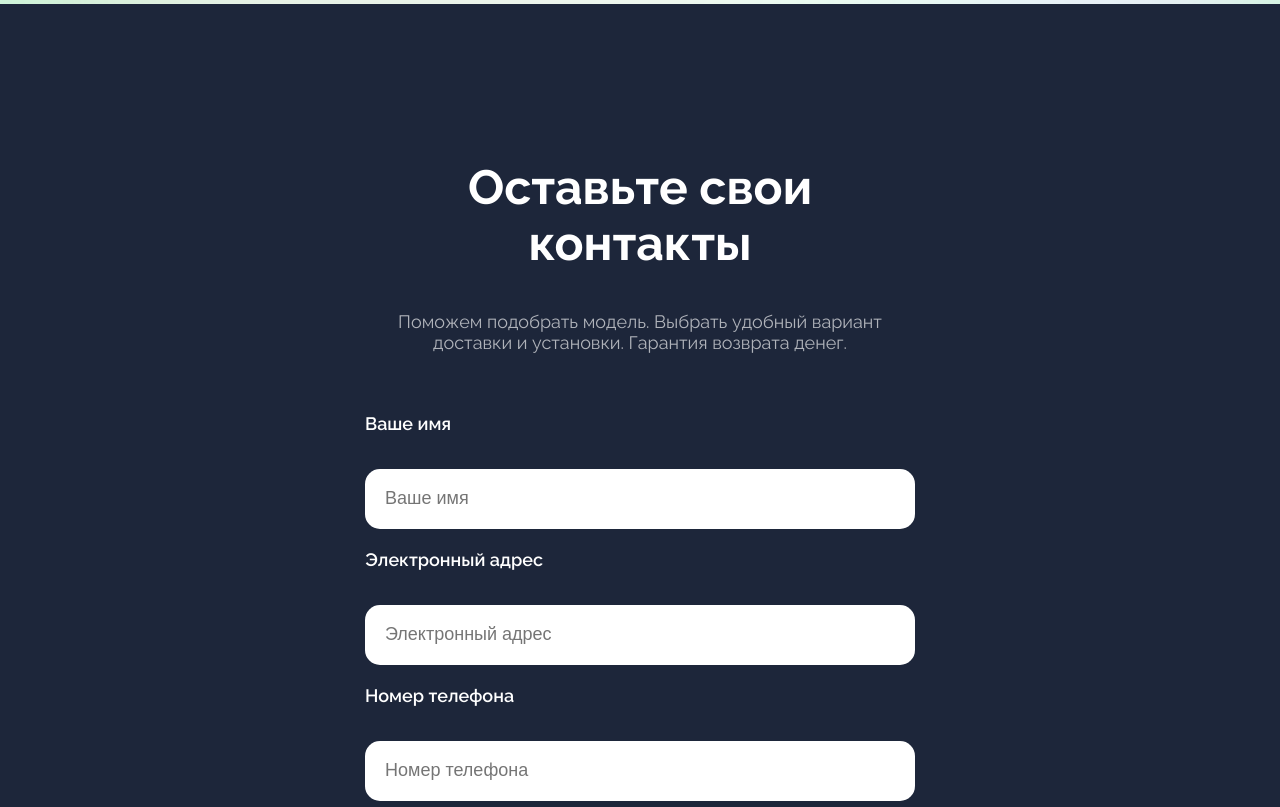
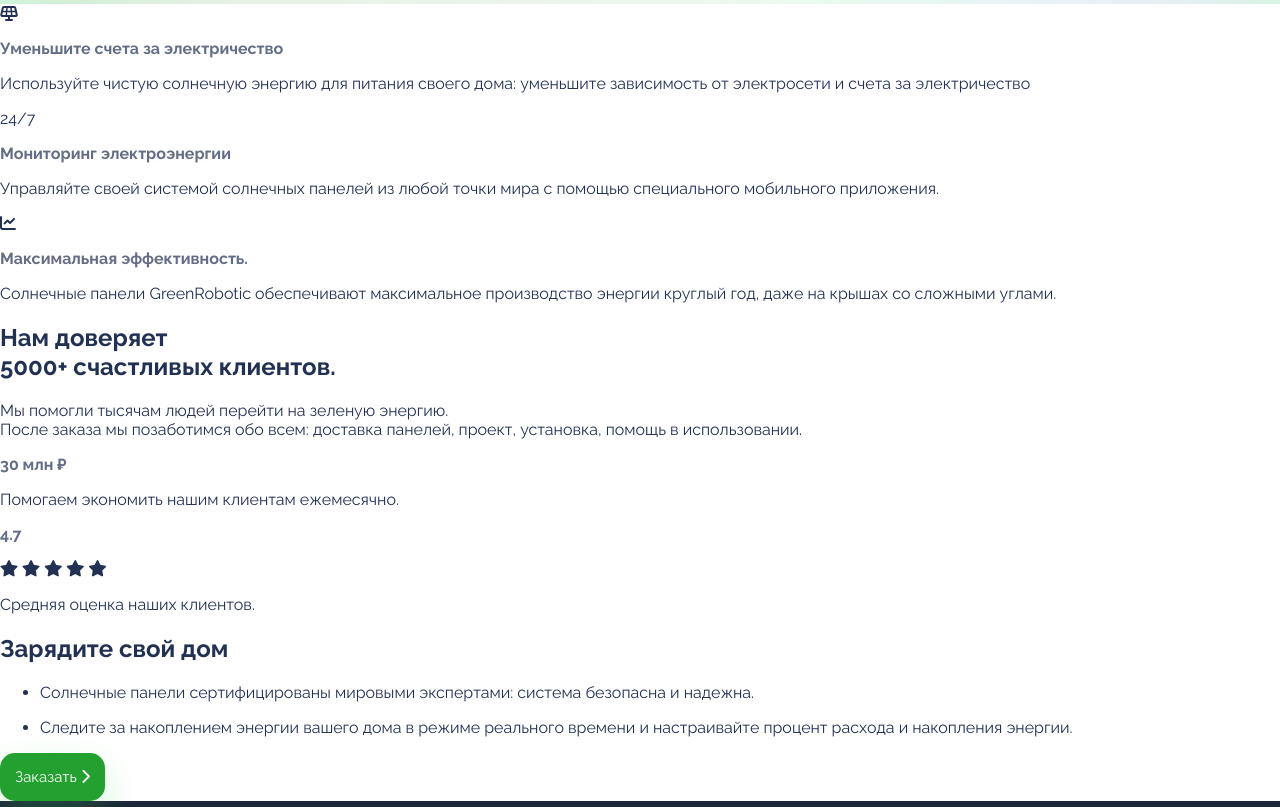
Before and after one commit to komlyanovna/green-corp-landing, a plain HTML site: page index.html in a window 1280 px wide. Shown: the part 693-1500 px from the top of the page. Drawn offline with nearby package versions, Linux system fonts and the light colour scheme; files that its build step writes are made by us from their sources.

Commit message:
добавление 3х секций

```diff
--- a/index.html
+++ b/index.html
@@ -4,7 +4,7 @@
 <head>
     <title>Солнечные батареи GreenCorp</title>
     <meta name="viewport" content="width=device-width, initial-scale=1.0">
-    <link rel="stylesheet" href="fa/all.min.css">
+    <link rel="stylesheet" href="fa/fontawesome-free-5.15.4-web/css/all.min.css">
     <link rel="stylesheet" href="style/main.css">
     <link rel="stylesheet" href="https://cdnjs.cloudflare.com/ajax/libs/animate.css/4.1.1/animate.min.css" />
     <link href="https://fonts.googleapis.com/css2?family=Raleway:wght@100;300;400;500;600;700;800&display=swap"
@@ -30,6 +30,80 @@
             <img src="img/solar-panel.png" class="about__image" alt="Картинка солнечной панели">
         </div>
     </section>
+
+    <div class="features" id="features">
+        <div class="cards">
+            <div class="card">
+                <div class="card__logo card__logo1">
+                    <i class="fas fa-solar-panel"></i>
+                </div>
+                <h3>Уменьшите счета за электричество</h3>
+                <p>Используйте чистую солнечную энергию для питания своего дома: уменьшите зависимость от электросети и
+                    счета за электричество</p>
+            </div>
+            <div class="card">
+                <div class="card__logo card__logo2">24/7</div>
+
+                <h3>Мониторинг электроэнергии</h3>
+                <p>Управляйте своей системой солнечных панелей из любой точки мира с помощью специального мобильного
+                    приложения.</p>
+            </div>
+            <div class="card">
+                <div class="card__logo card__logo3">
+                    <i class="fas fa-chart-line"></i>
+                </div>
+                <h3>Максимальная эффективность.</h3>
+                <p>Солнечные панели GreenRobotic обеспечивают максимальное производство энергии круглый год, даже на
+                    крышах со сложными углами.</p>
+            </div>
+        </div>
+        <div class="features__border">
+            <div class="features__feedback">
+                <div class="features__feedback-left">
+                    <h2>Нам доверяет <br>5000+ счастливых клиентов.</h2>
+                    <p> Мы помогли тысячам людей перейти на зеленую энергию.<br>После заказа мы позаботимся обо всем:
+                        доставка панелей, проект, установка, помощь в использовании.</p>
+                </div>
+                <div class="features__feedback-right">
+                    <div class="features__box features__savings-box">
+                        <h3>30 млн ₽</h3>
+                        <p>Помогаем экономить нашим клиентам ежемесячно.</p>
+                    </div>
+                    <div class="features__box features__rate-box">
+                        <h3>4.7</h3>
+                        <p class="stars">
+                            <i class="fas fa-star star"></i>
+                            <i class="fas fa-star star"></i>
+                            <i class="fas fa-star star"></i>
+                            <i class="fas fa-star star"></i>
+                            <i class="fas fa-star star"></i>
+                        <p>Средняя оценка наших клиентов. </p>
+                        </p>
+                    </div>
+                </div>
+            </div>
+        </div>
+
+        </section>
+
+        <section class="promo">
+            <div class="promo__images"></div>
+            <div class="promo__right">
+                <div class="promo__card">
+                    <h2>Зарядите свой дом</h2>
+                    <ul>
+                    <li><span><p>Солнечные панели сертифицированы мировыми экспертами: система безопасна и надежна.</p></span></li>
+                    <li><span><p>Следите за накоплением энергии вашего дома в режиме реального времени и настраивайте процент
+                        расхода
+                        и накопления энергии.</p></span></li>
+                    </ul>
+                    <div class="promo__button">
+                        <button>Заказать <i class="fas fa-chevron-right"></i></button>
+                    </div>
+                </div>
+            </div>
+        </section>
+
 
         <section class="form">
             <div class="form__container">
```
Lines whose indentation alone changed are shown as unchanged.
